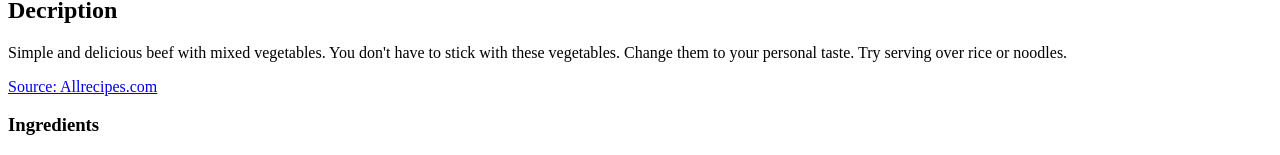
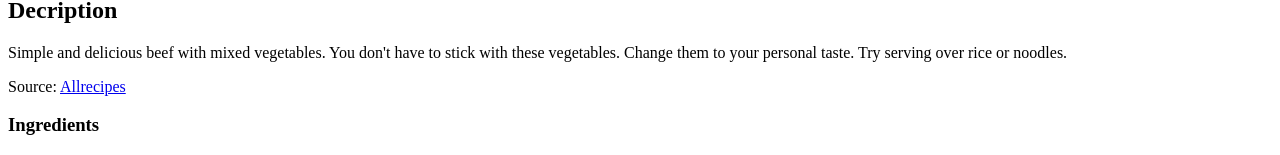
Before and after one commit to btjo/odin-recipes, a plain HTML site: page recipes/beef-veggies.html in a window 1280 px wide. Shown: the part 857-1012 px from the top of the page. Drawn offline with Linux system fonts and the light colour scheme.

Commit message:
Change recipe source link

```diff
--- a/recipes/beef-veggies.html
+++ b/recipes/beef-veggies.html
@@ -9,7 +9,7 @@
     <img src="../images/beefveggies.webp" alt="Beef and Vegggies Picture">
         <h2>Decription</h2>
         <p>Simple and delicious beef with mixed vegetables. You don't have to stick with these vegetables. Change them to your personal taste. Try serving over rice or noodles.</p>
-        <p><a href="https://www.allrecipes.com/recipe/16254/beef-with-vegetables/">Source: Allrecipes.com</a></p>
+        <p>Source: <a href="https://www.allrecipes.com/recipe/16254/beef-with-vegetables/" target="_blank" rel="noopener noreferer">Allrecipes</a></p>
             <h3>Ingredients</h3>
             <ul>
                 <li>8 ounces beef filet, cut into 1/2 inch strips</li>
```
